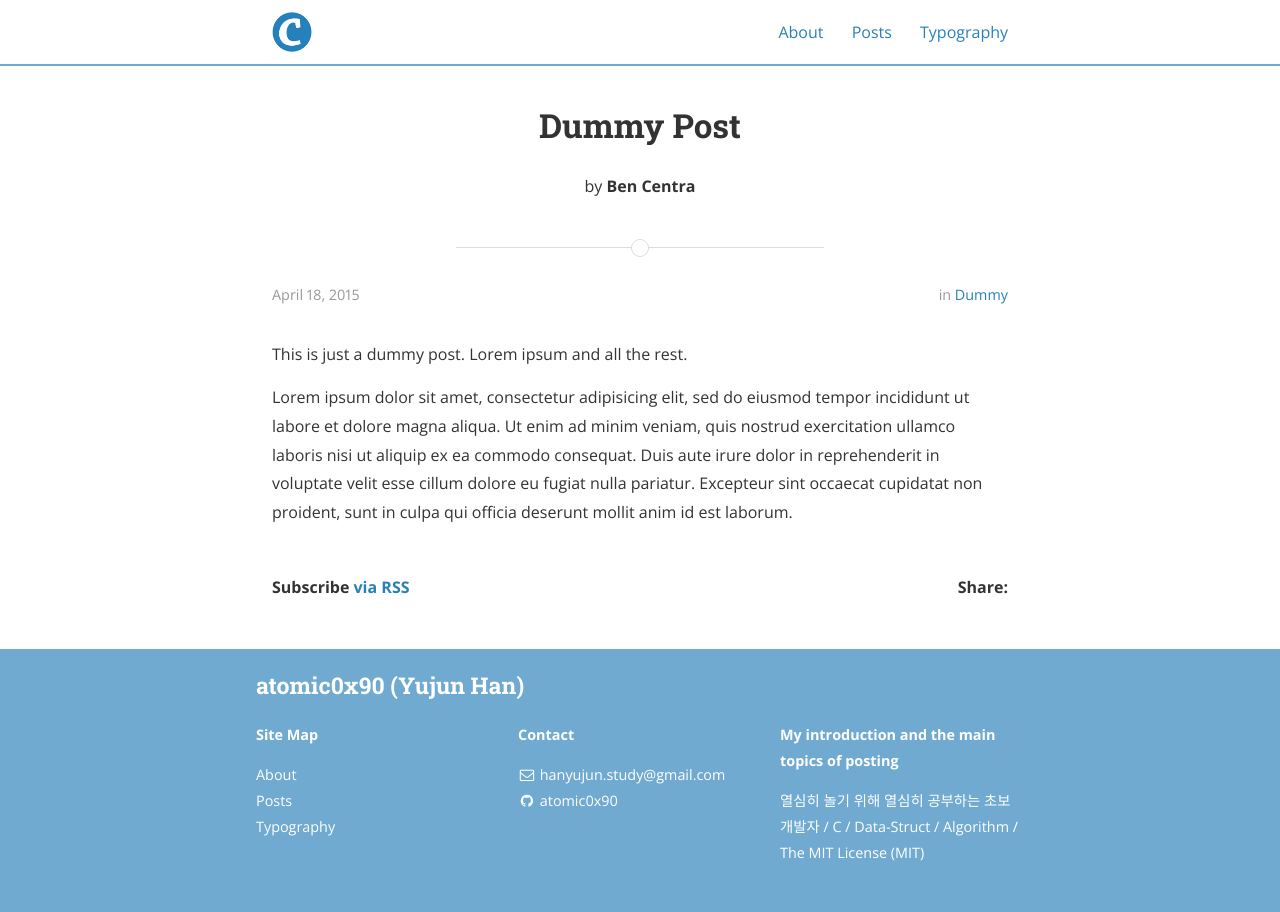
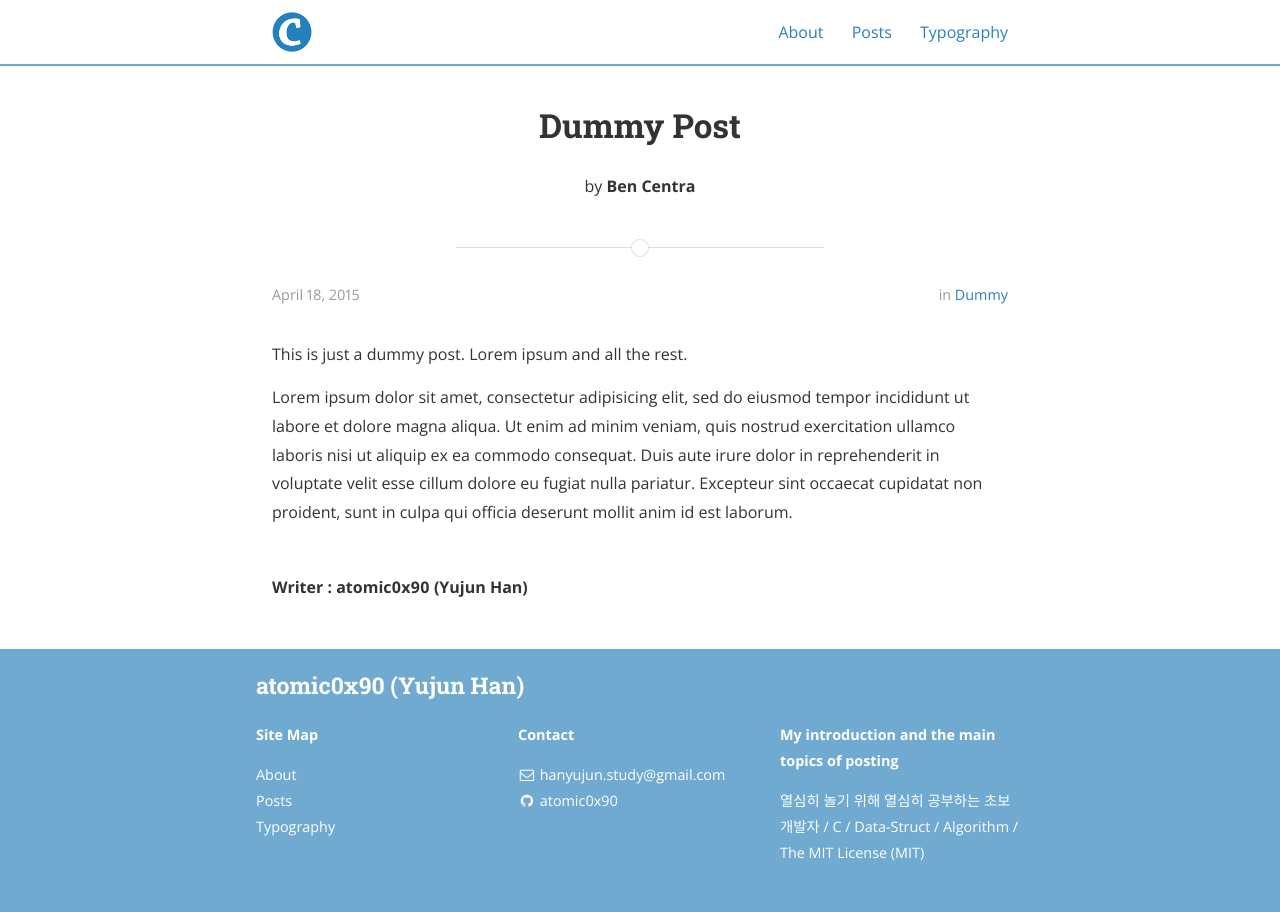
Before and after one commit to atomic0x90/atomic0x90.github.io, a Jekyll site: the page built from _posts/2015-04-18-dummy.markdown, in a window 1280 px wide. Built offline with Jekyll 4.4.1, drawn with Linux system fonts in a browser that asks for light colours; nearby versions of some CDN libraries.

Commit message:
update _layouts/post.html

```diff
--- a/_layouts/post.html
+++ b/_layouts/post.html
@@ -42,11 +42,11 @@ layout: default
 {% endif %}
 
 <section class="rss">
-  <p class="rss-subscribe text"><strong>Subscribe <a href="{{ "/feed.xml" | prepend: site.baseurl }}">via RSS</a></strong></p>
+  <p class="rss-subscribe text"><strong>Writer : atomic0x90 (Yujun Han)</strong></p>
 </section>
 
 <section class="share">
-  <span>Share: </span>
+  <span></span>
   {% for social in site.social %}
     {% capture full_url %}{{ site.url }}{{ site.baseurl }}{{ page.url }}{% endcapture %}
     {% if social.name == "Twitter" and social.share == true %}
```
